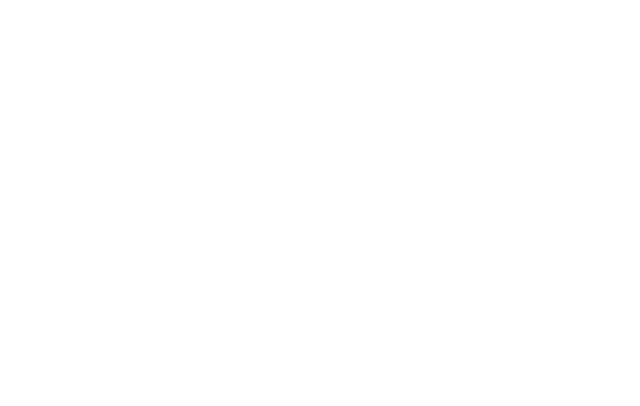
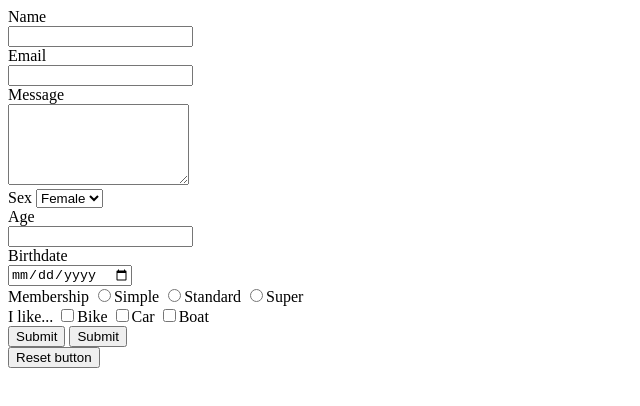
Before and after one commit to IamDst/html-css-learning, a plain HTML site: page HTML Basics/07_forms_input.html in a window 1280 px wide. Shown: the whole page, without its empty margins (0-640 px from the left). Drawn offline with Linux system fonts and the light colour scheme.

Commit message:
adding some html basic sections

```diff
--- a/HTML Basics/07_forms_input.html
+++ b/HTML Basics/07_forms_input.html
@@ -7,6 +7,51 @@
   <title>Forms & Input</title>
 </head>
 <body>
-
+  <form action="process.php">
+    <div>
+      <label for="name">Name</label> <br>
+      <input type="text" id="name" name="name">
+    </div>
+    <div>
+      <label for="email">Email</label> <br>
+      <input type="email" id="email" name="email" >
+    </div>
+    <div>
+      <label for="message">Message</label> <br>
+      <textarea name="message" id="message" cols="20" rows="5"></textarea>
+    </div>
+    <div>
+      <label for="sex">Sex</label>
+      <select name="sex" id="sex">
+        <option value="male">Male</option>
+        <option value="female" selected>Female</option>
+        <option value="other">Other</option>
+      </select>
+    </div>
+    <div>
+      <label for="age">Age</label><br>
+      <input type="number" name="age" id="age">
+    </div>
+    <div>
+      <label for="birthdate">Birthdate</label><br>
+      <input type="date" name="birthdate" id="birthdate">
+    </div>
+    <div>
+      <label for="membership">Membership</label>
+      <input type="radio" name="membership" value="simple" id="membership">Simple
+      <input type="radio" name="membership" value="standard" id="membership">Standard
+      <input type="radio" name="membership" value="super" id="membership">Super
+    </div>
+    <div>
+        <label for="likes">I like...</label>
+        <input type="checkbox" name="likes" value="bike" id="likes">Bike
+        <input type="checkbox" name="likes" value="car" id="likes">Car
+        <input type="checkbox" name="likes" value="boat" id="likes">Boat
+      </div>
+      <input type="submit">
+      <!-- using button tag -->
+      <button type="submit">Submit</button> <br>
+      <button type="reset">Reset button</button>
+  </form>
 </body>
 </html>
```
Also changed, not shown: HTML Basics/06_lists_tables.html (+48 -0 lines), HTML Basics/08_block_inline.html (+5 -1 lines), HTML Basics/09_ids_class.html (+8 -1 lines).
